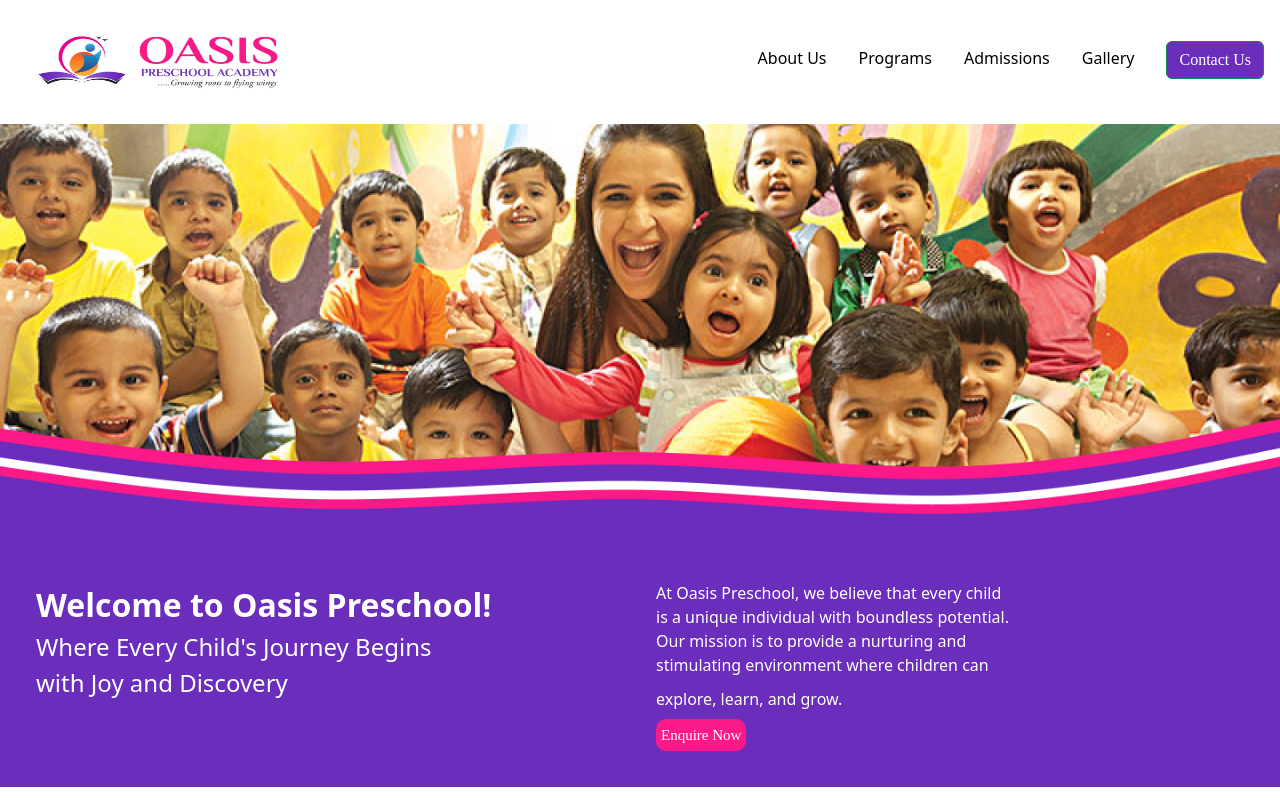
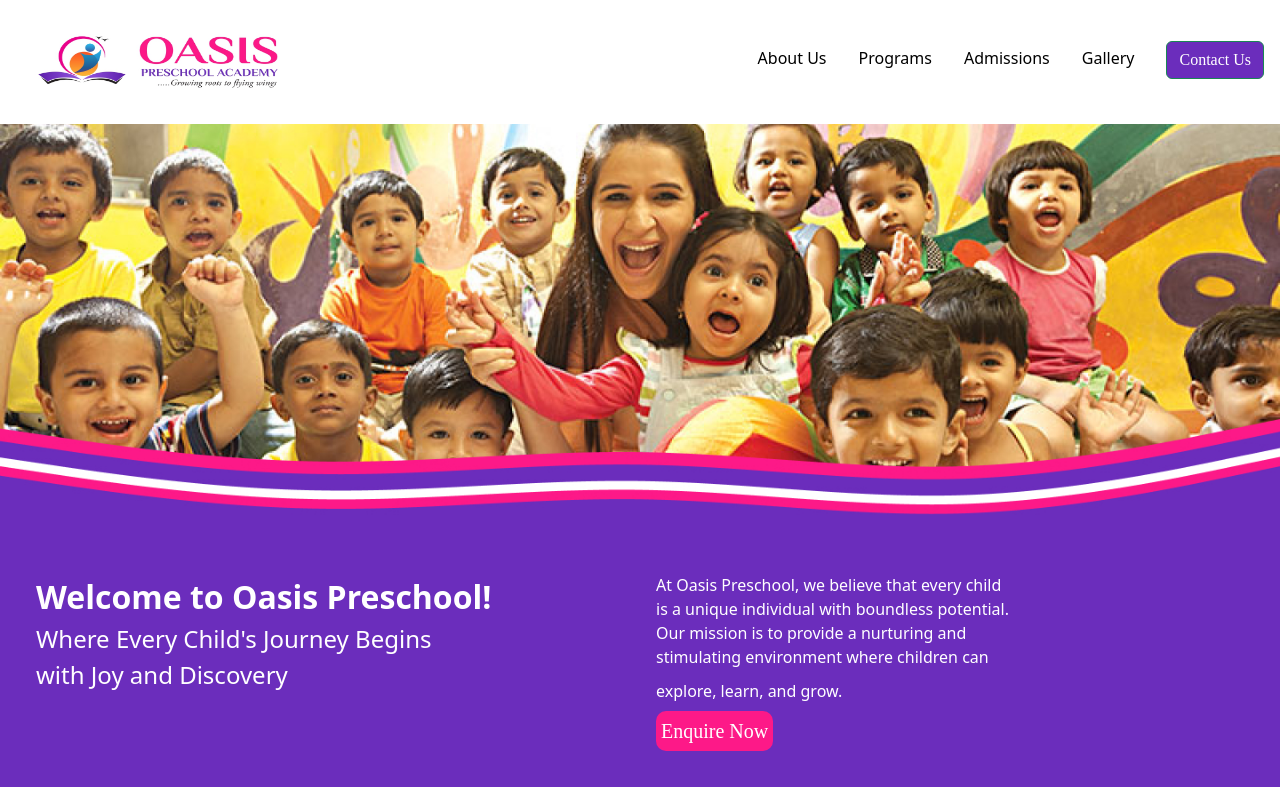
Before and after one commit to SuryaSanjana230/school, a React (Create React App) app: page / in a window 1280 px wide. Shown: the top 800 px of the page. Built offline with nearby package versions, Linux system fonts and the light colour scheme.

Commit message:
buttonstylechange

```diff
--- a/src/App.css
+++ b/src/App.css
@@ -222,7 +222,7 @@ display:flex;
 #buttonstyle1 {
   background-color: rgb(253, 25, 136);
   color: white;
-  font-size: 15px;
+  font-size: 20px;
   border: none;
   border-radius: 10px;
   padding: 5px;
@@ -248,6 +248,9 @@ display:flex;
 
   #side {
     margin-bottom: 20px;
+  }
+  #buttonstyle1{
+    font-size:15px;
   }
 }
 
```
